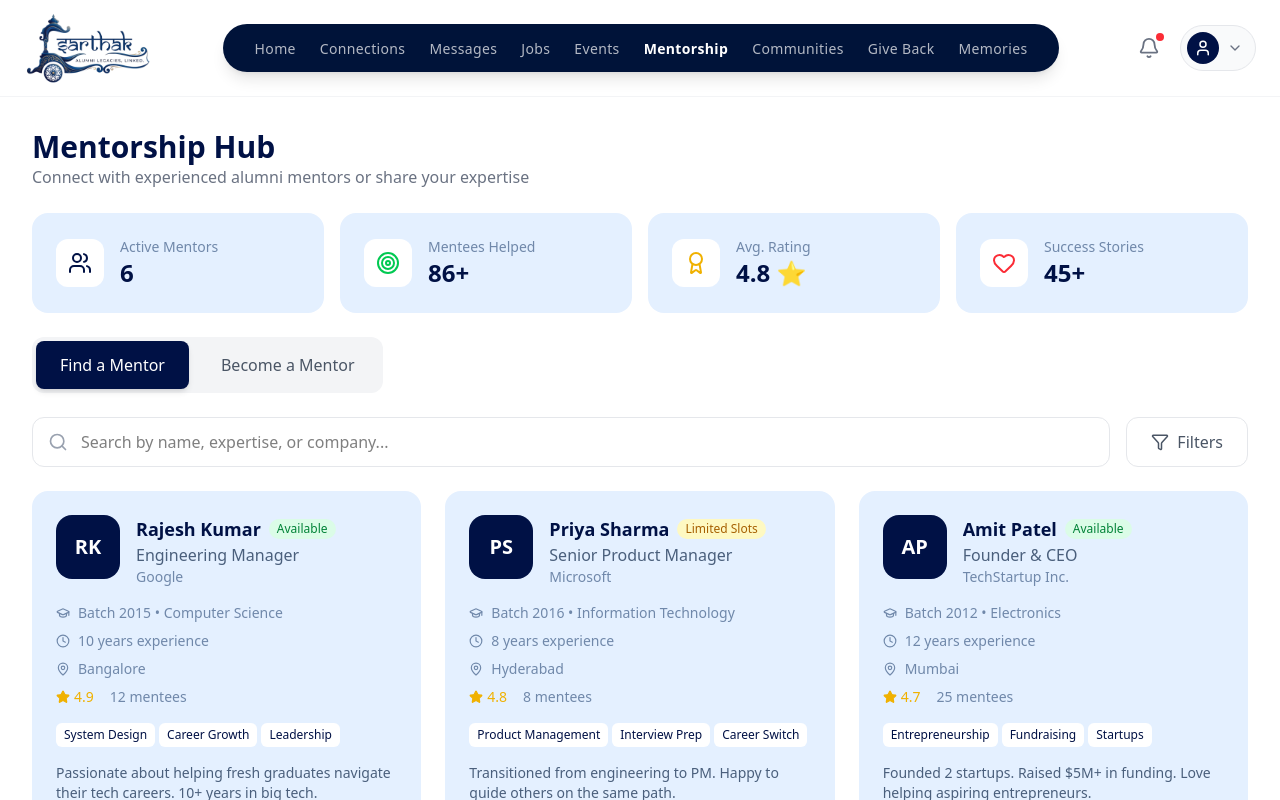
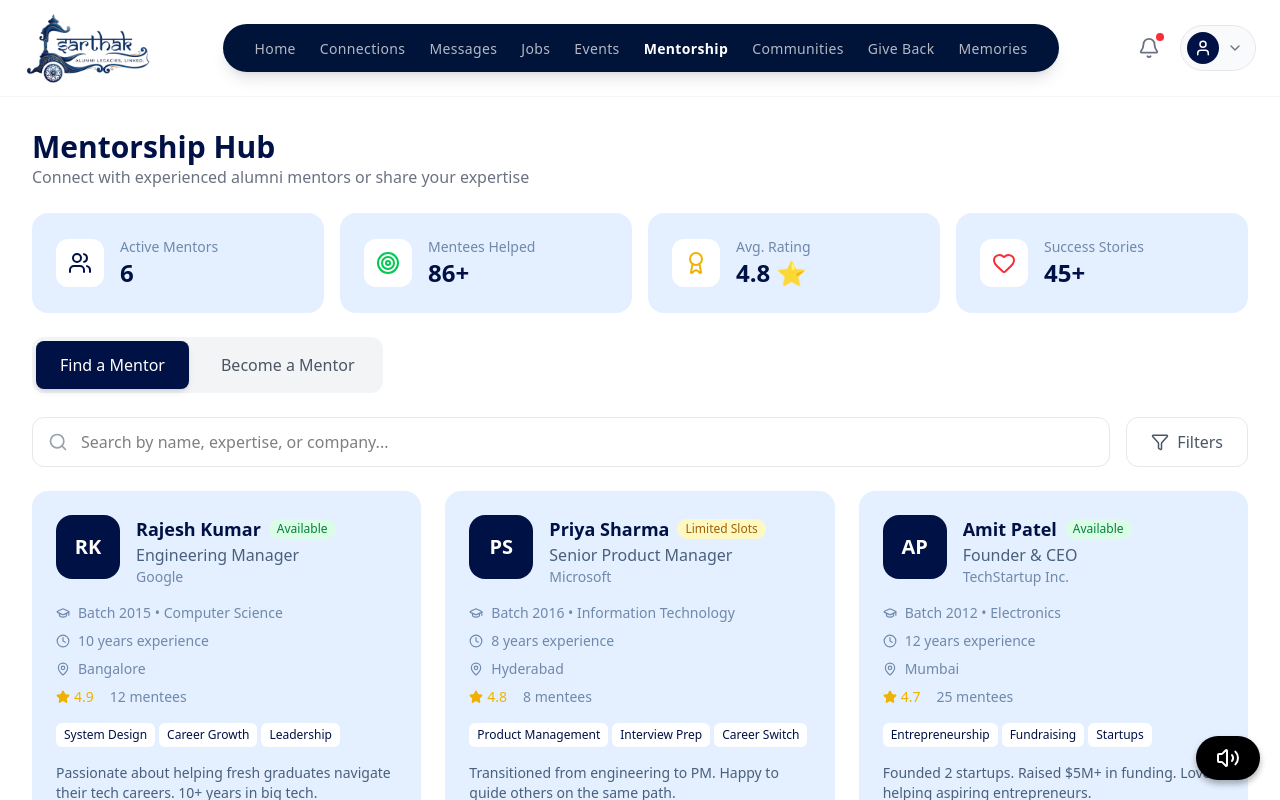
Before and after one commit to kr812345/frontend_sih, a Next.js app: page /mentorship in a window 1280 px wide. Shown: the top 800 px of the page. Built offline with nearby package versions, Linux system fonts and the light colour scheme.

Commit message:
blind aide

```diff
--- a/app/layout.tsx
+++ b/app/layout.tsx
@@ -3,6 +3,7 @@ import Script from "next/script";
 import { Toaster } from "react-hot-toast";
 import { ErrorBoundary } from "@/components/ErrorBoundary";
 import { SocketProvider } from "@/lib/socket-provider";
+import { TextToSpeech } from "@/components/TextToSpeech";
 import "./globals.css";
 
 export const metadata: Metadata = {
@@ -22,6 +23,7 @@ export default function RootLayout({
           <SocketProvider>
             <Toaster />
             {children}
+            <TextToSpeech />
           </SocketProvider>
         </ErrorBoundary>
         <Script
--- /dev/null
+++ b/components/TextToSpeech.tsx
@@ -0,0 +1,57 @@
+"use client";
+
+import { useState, useEffect } from "react";
+import { Volume2, Square } from "lucide-react";
+
+export const TextToSpeech = () => {
+    const [isSpeaking, setIsSpeaking] = useState(false);
+
+    useEffect(() => {
+        // Cleanup on unmount
+        return () => {
+            if (typeof window !== "undefined") {
+                window.speechSynthesis.cancel();
+            }
+        };
+    }, []);
+
+    const handleToggle = () => {
+        if (typeof window === "undefined") return;
+
+        if (isSpeaking) {
+            window.speechSynthesis.cancel();
+            setIsSpeaking(false);
+        } else {
+            const msg = new SpeechSynthesisUtterance(document.body.innerText);
+            msg.lang = "en-US";
+            msg.rate = 3;
+
+            // Handle end of speech
+            msg.onend = () => setIsSpeaking(false);
+
+            window.speechSynthesis.speak(msg);
+            setIsSpeaking(true);
+        }
+    };
+
+    return (
+        <div
+            onClick={handleToggle}
+            style={{
+                position: "fixed",
+                bottom: "20px",
+                right: "20px",
+                zIndex: 9999,
+                background: "#000",
+                color: "#fff",
+                padding: "10px 20px",
+                borderRadius: "50px",
+                cursor: "pointer",
+                fontFamily: "sans-serif",
+                boxShadow: "0 4px 6px rgba(0,0,0,0.3)",
+            }}
+        >
+            {isSpeaking ? <Square size={20} fill="white" /> : <Volume2 size={24} />}
+        </div>
+    );
+};
```
